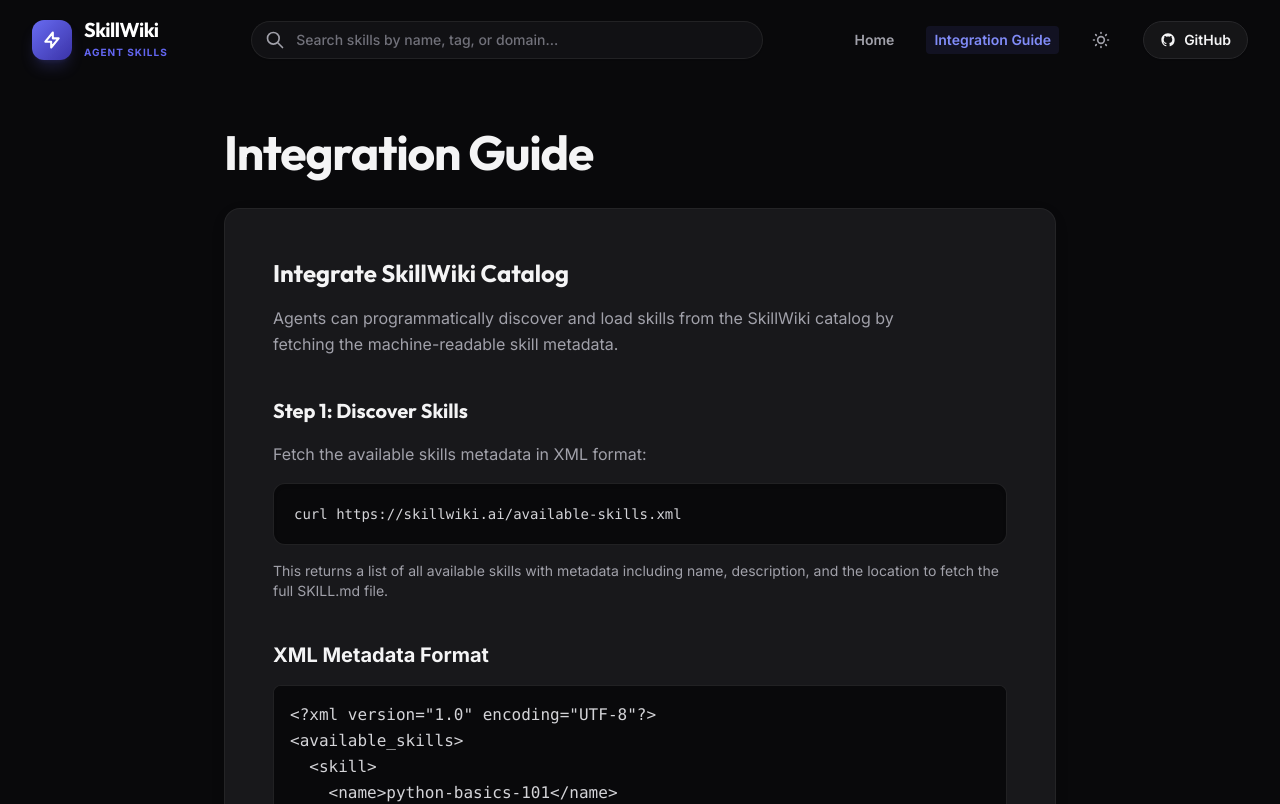
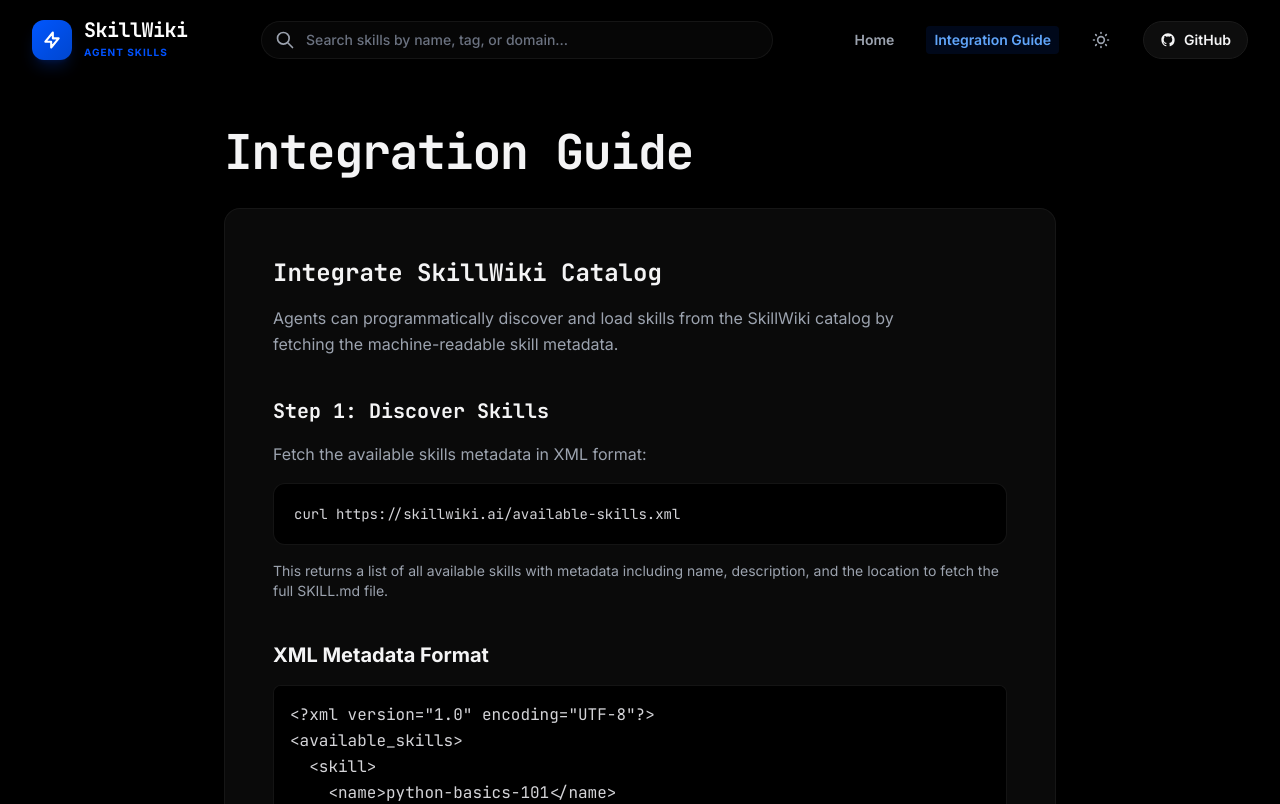
Before and after one commit to sophgen/skillwiki, a Next.js app in the folder website/: page /integrate in a window 1280 px wide. Shown: the top 804 px of the page. Built offline with nearby package versions, Linux system fonts and the light colour scheme.

Commit message:
feat: Implement skill search functionality with a dropdown in the header and refine UI styling with updated shadows, rounded corners, and dark mode improvements.

```diff
--- a/website/src/components/FilterSidebar.tsx
+++ b/website/src/components/FilterSidebar.tsx
@@ -38,7 +38,7 @@
   };
 
   return (
-    <aside className="w-full lg:w-72 bg-white dark:bg-zinc-900 rounded-3xl shadow-soft p-6 lg:p-8 border border-zinc-200/80 dark:border-zinc-800/80 h-fit sticky top-28 animate-fade-in-up animated-delay-100 overflow-hidden relative transition-colors duration-300">
+    <aside className="w-full lg:w-72 bg-white dark:bg-zinc-900 rounded-xl shadow-sm shadow-zinc-200/50 dark:shadow-soft p-6 lg:p-8 border border-zinc-200/80 dark:border-zinc-800 h-fit sticky top-28 animate-fade-in-up animated-delay-100 overflow-hidden relative transition-colors duration-300">
       <div className="flex items-center justify-between mb-8 relative z-10">
         <h2 className="text-xl font-display font-bold text-zinc-900 dark:text-zinc-100">Filters</h2>
         {(filters.domains.length > 0 || filters.difficulties.length > 0 || filters.rating || filters.featured) && (
--- a/website/src/components/Header.tsx
+++ b/website/src/components/Header.tsx
@@ -1,19 +1,26 @@
 import Link from 'next/link';
 import { useRouter } from 'next/router';
-import { useState, useEffect } from 'react';
+import { useState, useEffect, useRef } from 'react';
 import { useTheme } from 'next-themes';
+import { Skill } from '../lib/types';
 
 interface HeaderProps {
   onSearch?: (query: string) => void;
+  skills?: Skill[];
 }
 
-export default function Header({ onSearch }: HeaderProps) {
+export default function Header({ onSearch, skills = [] }: HeaderProps) {
   const router = useRouter();
   const [query, setQuery] = useState('');
   const [scrolled, setScrolled] = useState(false);
   const { theme, setTheme } = useTheme();
   const [mounted, setMounted] = useState(false);
   const [isMobileMenuOpen, setIsMobileMenuOpen] = useState(false);
+  const [isFocused, setIsFocused] = useState(false);
+  const searchRef = useRef<HTMLDivElement>(null);
+
+  const isHome = router.pathname === '/';
+  const isDarkContext = isHome && !scrolled;
 
   useEffect(() => {
     setMounted(true);
@@ -24,16 +31,41 @@
     return () => window.removeEventListener('scroll', handleScroll);
   }, []);
 
+  useEffect(() => {
+    const handleClickOutside = (event: MouseEvent) => {
+      if (searchRef.current && !searchRef.current.contains(event.target as Node)) {
+        setIsFocused(false);
+      }
+    };
+    document.addEventListener('mousedown', handleClickOutside);
+    return () => {
+      document.removeEventListener('mousedown', handleClickOutside);
+    };
+  }, []);
+
   const handleSearchChange = (e: React.ChangeEvent<HTMLInputElement>) => {
     const value = e.target.value;
     setQuery(value);
     onSearch?.(value);
   };
 
+  const getFilteredSkills = () => {
+    if (!query) return [];
+    const q = query.toLowerCase();
+    return skills.filter(skill =>
+      skill.metadata.name.toLowerCase().includes(q) ||
+      skill.metadata.domain?.toLowerCase().includes(q) ||
+      skill.metadata.tags?.some(tag => tag.toLowerCase().includes(q))
+    ).slice(0, 5);
+  };
+
+  const filteredSkills = getFilteredSkills();
+  const showDropdown = isFocused && query.length > 0 && skills.length > 0;
+
   return (
     <header
       className={`fixed top-0 w-full z-50 transition-all duration-300 border-b ${scrolled
-        ? 'bg-zinc-50/80 dark:bg-zinc-950/70 backdrop-blur-md border-indigo-100/50 dark:border-zinc-800 shadow-soft py-3'
+        ? 'bg-zinc-50/80 dark:bg-black/50 backdrop-blur-md border-indigo-100/50 dark:border-white/10 shadow-sm dark:shadow-soft py-3'
         : 'bg-transparent border-transparent py-5'
         }`}
     >
@@ -48,13 +80,18 @@
               </svg>
             </div>
             <div className="flex flex-col">
-              <h1 className="text-xl font-display font-bold text-zinc-900 dark:text-white leading-none tracking-tight group-hover:text-brand-600 dark:group-hover:text-brand-400 transition-colors">SkillWiki</h1>
+              <h1 className={`text-xl font-display font-bold leading-none tracking-tight transition-colors ${isDarkContext
+                ? 'text-white group-hover:text-brand-400'
+                : 'text-zinc-900 dark:text-white group-hover:text-brand-600 dark:group-hover:text-brand-400'
+                }`}>
+                SkillWiki
+              </h1>
               <span className="text-[10px] uppercase font-bold tracking-widest text-brand-500 mt-1">Agent Skills</span>
             </div>
           </Link>
 
           {/* Search bar */}
-          <div className="flex-1 max-w-lg mx-8 group relative hidden md:block">
+          <div className="flex-1 max-w-lg mx-8 group relative hidden md:block" ref={searchRef}>
             <div className="absolute inset-y-0 left-0 pl-3.5 flex items-center pointer-events-none">
               <svg className="h-5 w-5 text-zinc-400 group-focus-within:text-brand-500 transition-colors" fill="none" viewBox="0 0 24 24" stroke="currentColor">
                 <path strokeLinecap="round" strokeLinejoin="round" strokeWidth={2} d="M21 21l-6-6m2-5a7 7 0 11-14 0 7 7 0 0114 0z" />
@@ -65,17 +102,56 @@
               placeholder="Search skills by name, tag, or domain..."
               value={query}
               onChange={handleSearchChange}
+              onFocus={() => setIsFocused(true)}
               className="w-full pl-11 pr-10 py-2 bg-white/60 dark:bg-zinc-900/60 border border-zinc-200/80 dark:border-zinc-800/80 rounded-full focus:bg-white dark:focus:bg-zinc-900 focus:border-brand-500 dark:focus:border-brand-500 focus:ring-4 focus:ring-brand-500/10 dark:focus:ring-brand-500/20 text-sm font-medium transition-all outline-none text-zinc-800 dark:text-zinc-200 placeholder-zinc-400 dark:placeholder-zinc-500 shadow-sm"
             />
             {query && (
               <button
                 onClick={() => { setQuery(''); onSearch?.(''); }}
                 className="absolute inset-y-0 right-0 pr-3.5 flex items-center text-zinc-400 hover:text-zinc-600 transition-colors"
+                aria-label="Clear search"
               >
                 <svg className="h-4 w-4" fill="none" viewBox="0 0 24 24" stroke="currentColor">
                   <path strokeLinecap="round" strokeLinejoin="round" strokeWidth={2} d="M6 18L18 6M6 6l12 12" />
                 </svg>
               </button>
+            )}
+
+            {showDropdown && (
+              <div className="absolute top-full left-0 right-0 mt-2 bg-white dark:bg-zinc-900 border border-zinc-200 dark:border-zinc-800 rounded-xl shadow-xl overflow-hidden z-50 animate-fade-in-up">
+                {filteredSkills.length > 0 ? (
+                  <ul className="max-h-80 overflow-y-auto py-2 divide-y divide-zinc-100 dark:divide-zinc-800/50">
+                    {filteredSkills.map((skill) => (
+                      <li key={skill.id}>
+                        <Link
+                          href={`/skills/${skill.id}`}
+                          onClick={() => {
+                            setIsFocused(false);
+                            if (!isHome) setQuery('');
+                          }}
+                          className="flex flex-col px-4 py-3 hover:bg-zinc-50 dark:hover:bg-zinc-800/80 transition-colors outline-none focus:bg-zinc-50 dark:focus:bg-zinc-800/80"
+                        >
+                          <div className="flex items-center justify-between mb-1">
+                            <span className="font-bold text-sm text-zinc-900 dark:text-zinc-100">{skill.metadata.name}</span>
+                            {skill.metadata.domain && (
+                              <span className="text-[10px] uppercase tracking-wider font-semibold text-brand-600 dark:text-brand-400 bg-brand-50 dark:bg-brand-500/10 px-2 py-0.5 rounded-full">
+                                {skill.metadata.domain}
+                              </span>
+                            )}
+                          </div>
+                          <span className="text-xs text-zinc-500 dark:text-zinc-400 line-clamp-1">
+                            {skill.metadata.description}
+                          </span>
+                        </Link>
+                      </li>
+                    ))}
+                  </ul>
+                ) : (
+                  <div className="px-4 py-6 text-center text-zinc-500 dark:text-zinc-400 text-sm">
+                    No skills found for "{query}"
+                  </div>
+                )}
+              </div>
             )}
           </div>
 
@@ -167,6 +243,39 @@
               onChange={handleSearchChange}
               className="w-full pl-9 pr-4 py-2 bg-white dark:bg-zinc-900 border border-zinc-200 dark:border-zinc-800 rounded-lg text-sm text-zinc-800 dark:text-zinc-200 focus:outline-none focus:ring-2 focus:ring-brand-500 shadow-sm"
             />
+
+            {/* Mobile Dropdown */}
+            {query && skills.length > 0 && (
+              <div className="mt-2 bg-white dark:bg-zinc-900 border border-zinc-200 dark:border-zinc-800 rounded-lg shadow-md overflow-hidden animate-fade-in-up">
+                {filteredSkills.length > 0 ? (
+                  <ul className="max-h-60 overflow-y-auto py-1 divide-y divide-zinc-100 dark:divide-zinc-800/50">
+                    {filteredSkills.map((skill) => (
+                      <li key={skill.id}>
+                        <Link
+                          href={`/skills/${skill.id}`}
+                          onClick={() => {
+                            setIsMobileMenuOpen(false);
+                            if (!isHome) setQuery('');
+                          }}
+                          className="flex flex-col px-3 py-2 hover:bg-zinc-50 dark:hover:bg-zinc-800/80 transition-colors"
+                        >
+                          <div className="flex items-center justify-between">
+                            <span className="font-bold text-sm text-zinc-900 dark:text-zinc-100">{skill.metadata.name}</span>
+                          </div>
+                          <span className="text-xs text-zinc-500 dark:text-zinc-400 line-clamp-1 mt-0.5">
+                            {skill.metadata.description}
+                          </span>
+                        </Link>
+                      </li>
+                    ))}
+                  </ul>
+                ) : (
+                  <div className="px-3 py-4 text-center text-zinc-500 dark:text-zinc-400 text-xs">
+                    No skills found for "{query}"
+                  </div>
+                )}
+              </div>
+            )}
           </div>
           <Link
             href="/"
--- a/website/src/components/SkillGrid.tsx
+++ b/website/src/components/SkillGrid.tsx
@@ -17,7 +17,7 @@
   return (
     <div className="animate-fade-in-up">
       {/* Sort options */}
-      <div className="mb-8 flex flex-col sm:flex-row justify-between items-start sm:items-center gap-4 bg-white dark:bg-zinc-900 p-4 rounded-2xl border border-zinc-200/80 dark:border-zinc-800/80 shadow-soft transition-colors">
+      <div className="mb-8 flex flex-col sm:flex-row justify-between items-start sm:items-center gap-4 bg-white dark:bg-zinc-900 p-4 rounded-xl border border-zinc-200/80 dark:border-zinc-800 shadow-sm shadow-zinc-200/50 dark:shadow-soft transition-colors">
         <h2 className="text-lg font-display font-bold text-zinc-900 dark:text-zinc-100 flex items-center gap-3">
           All Skills
           <span className="bg-zinc-100 dark:bg-zinc-800 text-zinc-500 dark:text-zinc-400 text-xs px-2.5 py-1 rounded-full border border-zinc-200 dark:border-zinc-700 font-sans font-bold">
--- a/website/src/pages/_app.tsx
+++ b/website/src/pages/_app.tsx
@@ -1,16 +1,16 @@
 import type { AppProps } from 'next/app';
-import { Inter, Outfit } from 'next/font/google';
+import { Inter, JetBrains_Mono } from 'next/font/google';
 import { ThemeProvider } from 'next-themes';
 import Footer from '../components/Footer';
 import '../styles/globals.css';
 
 const inter = Inter({ subsets: ['latin'], variable: '--font-inter' });
-const outfit = Outfit({ subsets: ['latin'], variable: '--font-outfit' });
+const jetbrainsMono = JetBrains_Mono({ subsets: ['latin'], variable: '--font-outfit' });
 
 export default function App({ Component, pageProps }: AppProps) {
   return (
     <ThemeProvider attribute="class" defaultTheme="dark" enableSystem={false}>
-      <div className={`${inter.variable} ${outfit.variable} font-sans leading-relaxed min-h-screen flex flex-col bg-zinc-50 dark:bg-zinc-950 text-zinc-900 dark:text-zinc-50`}>
+      <div className={`${inter.variable} ${jetbrainsMono.variable} font-sans leading-relaxed min-h-screen flex flex-col bg-zinc-50 dark:bg-zinc-950 text-zinc-900 dark:text-zinc-50`}>
         <Component {...pageProps} />
         <Footer />
       </div>
--- a/website/src/pages/_document.tsx
+++ b/website/src/pages/_document.tsx
@@ -2,7 +2,7 @@
 
 export default function Document() {
   return (
-    <Html lang="en">
+    <Html lang="en" suppressHydrationWarning className="dark">
       <Head>
         <meta charSet="utf-8" />
         <meta name="description" content="SkillWiki: Agent Skills Marketplace" />
--- a/website/src/pages/integrate.tsx
+++ b/website/src/pages/integrate.tsx
@@ -15,7 +15,7 @@
         <div className="max-w-4xl mx-auto px-4 sm:px-6 lg:px-8">
           <h1 className="text-4xl lg:text-5xl font-display font-bold text-zinc-900 dark:text-zinc-100 mb-8 tracking-tight">Integration Guide</h1>
 
-          <div className="bg-white dark:bg-zinc-900 rounded-2xl shadow-soft border border-zinc-200/80 dark:border-zinc-800/80 p-8 md:p-12 space-y-10 transition-colors">
+          <div className="bg-white dark:bg-zinc-900 rounded-2xl shadow-sm dark:shadow-soft border border-zinc-200/80 dark:border-zinc-800/80 p-8 md:p-12 space-y-10 transition-colors">
             {/* Overview */}
             <section>
               <h2 className="text-2xl font-display font-bold text-zinc-900 dark:text-zinc-100 mb-4">
--- a/website/src/pages/skills/[id].tsx
+++ b/website/src/pages/skills/[id].tsx
@@ -201,7 +201,7 @@
           <div className="max-w-5xl mx-auto px-4 sm:px-6 lg:px-8 flex flex-col lg:flex-row gap-8">
             {/* Main content */}
             <div className="lg:w-2/3">
-              <div className="bg-white dark:bg-zinc-900 rounded-2xl shadow-soft border border-zinc-200/80 dark:border-zinc-800/80 p-8 lg:p-12 prose prose-zinc dark:prose-invert prose-headings:font-display prose-headings:font-bold prose-a:text-brand-600 dark:prose-a:text-brand-400 hover:prose-a:text-brand-700 dark:hover:prose-a:text-brand-300 max-w-none prose-pre:bg-[#282c34] prose-pre:shadow-inner prose-pre:overflow-x-auto prose-img:rounded-xl">
+              <div className="bg-white dark:bg-zinc-900 rounded-2xl shadow-sm dark:shadow-soft border border-zinc-200/80 dark:border-zinc-800/80 p-8 lg:p-12 prose prose-zinc dark:prose-invert prose-headings:font-display prose-headings:font-bold prose-a:text-brand-600 dark:prose-a:text-brand-400 hover:prose-a:text-brand-700 dark:hover:prose-a:text-brand-300 max-w-none prose-pre:bg-[#282c34] prose-pre:shadow-inner prose-pre:overflow-x-auto prose-img:rounded-xl">
                 <div
                   className="markdown-body"
                   dangerouslySetInnerHTML={{ __html: htmlContent }}
@@ -213,7 +213,7 @@
             <aside className="lg:w-1/3">
               {/* Tags */}
               {tags && tags.length > 0 && (
-                <div className="bg-white dark:bg-zinc-900 rounded-2xl shadow-soft border border-zinc-200/80 dark:border-zinc-800/80 p-6 mb-8 transition-colors">
+                <div className="bg-white dark:bg-zinc-900 rounded-2xl shadow-sm dark:shadow-soft border border-zinc-200/80 dark:border-zinc-800/80 p-6 mb-8 transition-colors">
                   <h3 className="font-display font-bold text-zinc-900 dark:text-zinc-100 mb-4 text-lg">Tags</h3>
                   <div className="flex flex-wrap gap-2">
                     {tags.map((tag) => (
@@ -230,7 +230,7 @@
 
               {/* Related skills */}
               {relatedSkills.length > 0 && (
-                <div className="bg-white dark:bg-zinc-900 rounded-2xl shadow-soft border border-zinc-200/80 dark:border-zinc-800/80 p-6 sticky top-28 transition-colors">
+                <div className="bg-white dark:bg-zinc-900 rounded-2xl shadow-sm dark:shadow-soft border border-zinc-200/80 dark:border-zinc-800/80 p-6 sticky top-28 transition-colors">
                   <h3 className="font-display font-bold text-zinc-900 dark:text-zinc-100 mb-4 text-lg">Related Skills</h3>
                   <div className="space-y-4">
                     {relatedSkills.slice(0, 4).map((relatedSkill) => (
--- a/website/tailwind.config.js
+++ b/website/tailwind.config.js
@@ -8,8 +8,9 @@
   theme: {
     extend: {
       fontFamily: {
-        sans: ['var(--font-inter)', 'sans-serif'],
-        display: ['var(--font-outfit)', 'sans-serif'],
+        sans: ['Inter', 'var(--font-inter)', 'sans-serif'],
+        display: ['JetBrains Mono', 'Fira Code', 'var(--font-outfit)', 'monospace'],
+        mono: ['JetBrains Mono', 'Fira Code', 'monospace'],
       },
       colors: {
         zinc: {
@@ -17,36 +18,37 @@
           100: '#F4F4F5',
           200: '#E4E4E7',
           300: '#D4D4D8',
-          400: '#A1A1AA',
-          500: '#71717A',
+          400: '#9CA3AF',
+          500: '#6B7280',
           600: '#52525B',
-          700: '#3F3F46',
-          800: '#27272A',
-          900: '#18181B',
-          950: '#09090B',
+          700: '#323232',
+          800: '#1A1A1A',
+          900: '#0A0A0A',
+          950: '#000000',
         },
         indigo: {
-          500: '#4338ca',
-          600: '#3730a3',
+          500: '#0052FF',
+          600: '#0042CC',
         },
         brand: {
-          50: '#eef2ff',
-          100: '#e0e7ff',
-          200: '#c7d2fe',
-          300: '#a5b4fc',
-          400: '#818cf8',
-          500: '#6366f1', // Indigo custom accent
-          600: '#4f46e5',
-          700: '#4338ca',
-          800: '#3730a3',
-          900: '#312e81',
-          950: '#1e1b4b',
+          50: '#eff6ff',
+          100: '#dbeafe',
+          200: '#bfdbfe',
+          300: '#93c5fd',
+          400: '#60a5fa',
+          500: '#0052FF',
+          600: '#0042CC',
+          700: '#003199',
+          800: '#002166',
+          900: '#001033',
+          950: '#00081a',
         }
       },
       boxShadow: {
-        'soft': '0 4px 20px -2px rgba(0, 0, 0, 0.05)',
-        'float': '0 12px 30px -4px rgba(0, 0, 0, 0.08), 0 4px 10px -2px rgba(0, 0, 0, 0.04)',
-        'glow': '0 0 20px rgba(0, 85, 255, 0.15)',
+        'soft': '0 4px 20px -2px rgba(0, 0, 0, 0.5)',
+        'float': '0 12px 30px -4px rgba(0, 0, 0, 0.8), 0 4px 10px -2px rgba(0, 0, 0, 0.4)',
+        'glow': '0 0 20px rgba(0, 82, 255, 0.15)',
+        'inner-glow': 'inset 0px 4px 30px 0px #3a3a3c',
       },
       animation: {
         'fade-in-up': 'fadeInUp 0.6s cubic-bezier(0.16, 1, 0.3, 1) forwards',
```
Also changed, not shown: website/src/components/SkillCard.tsx (+4 -4 lines), website/src/pages/index.tsx (+13 -13 lines).
